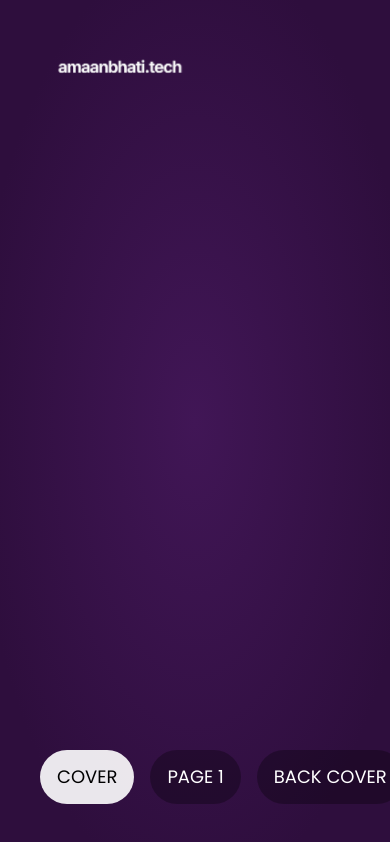
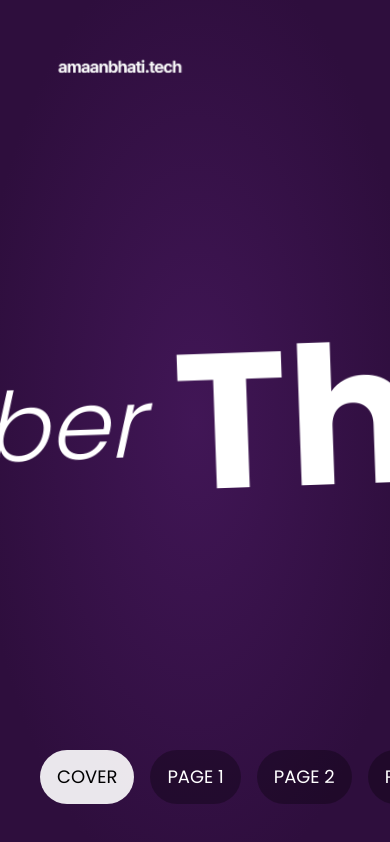
Before and after one commit to amaan-bhati/notebook-app-3d, a React (Vite) app: page / in a window 390 px wide. Built offline with nearby package versions, Linux system fonts and the light colour scheme.

Commit message:
UI: slider-ui-with-responsiveness

```diff
--- a/src/components/UI.jsx
+++ b/src/components/UI.jsx
@@ -1,6 +1,16 @@
 import { atom, useAtom } from "jotai";
 
 const pictures = [
+  "",
+  "",
+  "",
+  "",
+  "",
+  "",
+  "",
+  "",
+  "",
+  "",
   "",
 ];
 
@@ -65,6 +75,64 @@ export const UI = () => {
       </main>
 
 
+      <div className="fixed inset-0 flex items-center -rotate-2 select-none">
+        <div className="relative">
+          <div className="bg-white/0  animate-horizontal-scroll flex items-center gap-8 w-max px-8">
+            <h1 className="shrink-0 text-white text-10xl font-black ">
+              Amaan Bhati
+            </h1>
+            <h2 className="shrink-0 text-white text-8xl italic font-light">
+              React Three Fiber
+            </h2>
+            <h2 className="shrink-0 text-white text-12xl font-bold">
+              Three.js
+            </h2>
+            <h2 className="shrink-0 text-transparent text-12xl font-bold italic outline-text">
+              Interactive Notebook App
+            </h2>
+           {/* <h2 className="shrink-0 text-white text-9xl font-medium">
+
+            </h2>
+            <h2 className="shrink-0 text-white text-9xl font-extralight italic">
+
+            </h2>
+            <h2 className="shrink-0 text-white text-13xl font-bold">
+
+            </h2>
+            <h2 className="shrink-0 text-transparent text-13xl font-bold outline-text italic">
+
+            </h2>*/}
+          </div>
+          <div className="absolute top-0 left-0 bg-white/0 animate-horizontal-scroll-2 flex items-center gap-8 px-8 w-max">
+            <h1 className="shrink-0 text-white text-10xl font-black ">
+              Amaan Bhati
+            </h1>
+            <h2 className="shrink-0 text-white text-8xl italic font-light">
+              React Three Fiber
+            </h2>
+            <h2 className="shrink-0 text-white text-12xl font-bold">
+              Three.js
+            </h2>
+            <h2 className="shrink-0 text-transparent text-12xl font-bold italic outline-text">
+              Interactive Notebook App
+            </h2>
+            {/*<h2 className="shrink-0 text-white text-9xl font-medium">
+
+            </h2>
+            <h2 className="shrink-0 text-white text-9xl font-extralight italic">
+
+            </h2>
+            <h2 className="shrink-0 text-white text-13xl font-bold">
+
+            </h2>
+            <h2 className="shrink-0 text-transparent text-13xl font-bold outline-text italic">
+
+            </h2>*/}
+          </div>
+        </div>
+      </div>
+
+
     </>
   );
 };
```
Also changed, not shown: 1 other file (tests, documents, lock files or other folders).
